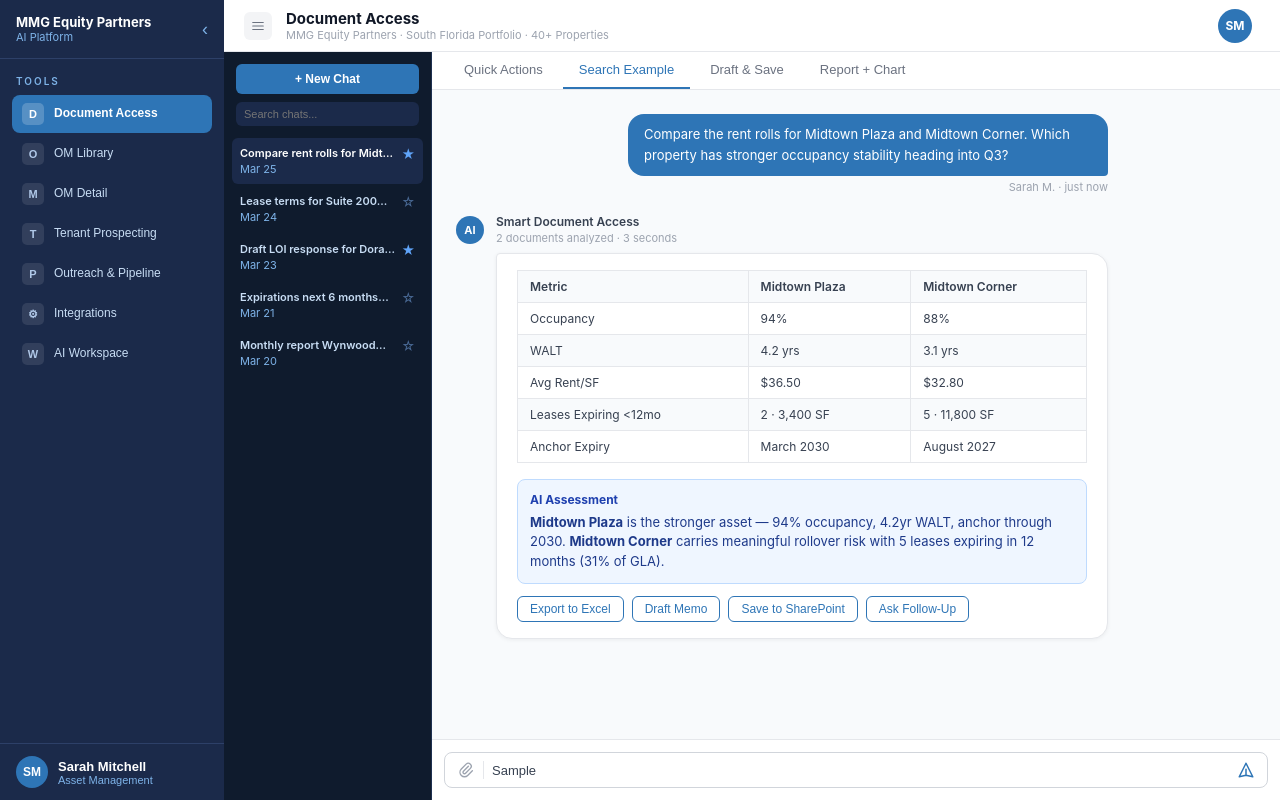
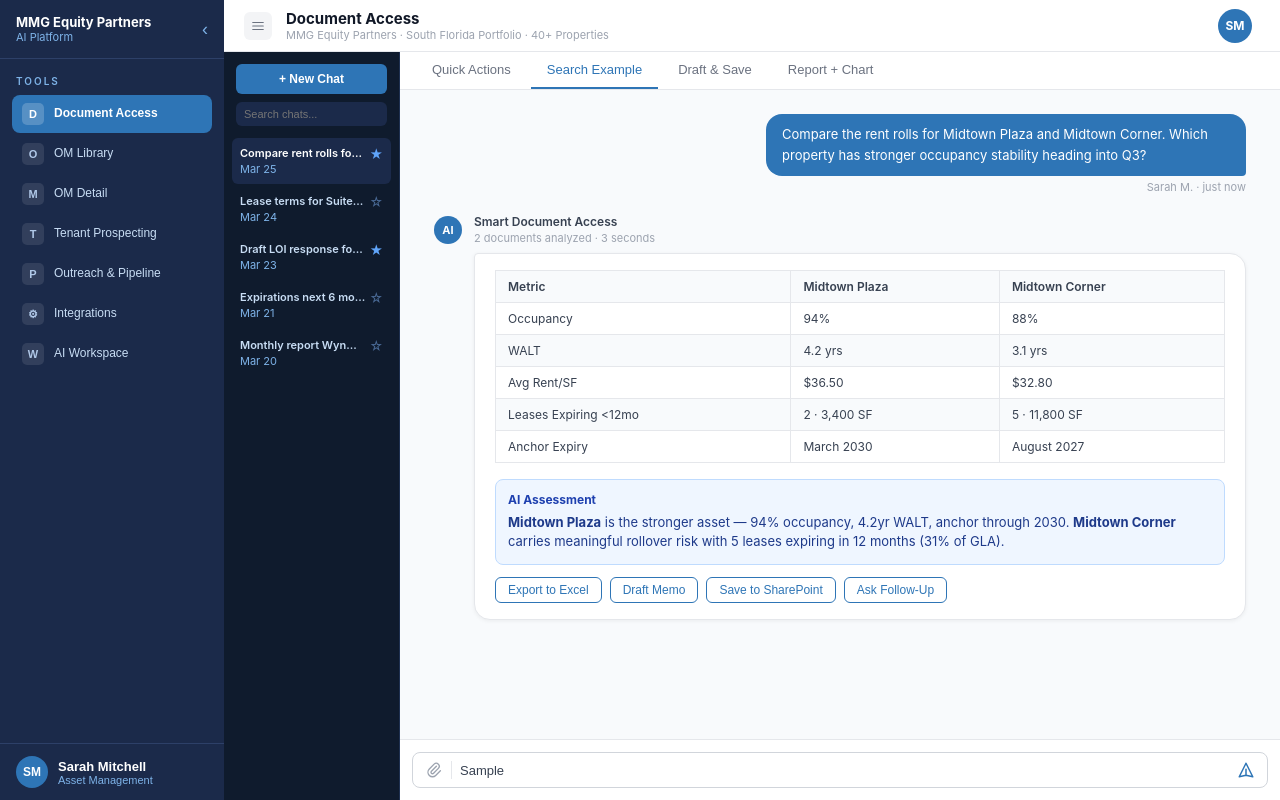
Before and after one commit to Alexvibes123/MMG-MOCK-TOOL, a React (Vite) app: page / in a window 1280 px wide. Both pictures are taken after typing "Sample" into the empty fields and a click on the button "Search Example". Built offline with nearby package versions, Linux system fonts and the light colour scheme.

Commit message:
Update SmartDocAccess.jsx

```diff
--- a/src/pages/SmartDocAccess.jsx
+++ b/src/pages/SmartDocAccess.jsx
@@ -223,8 +223,8 @@ export default function SmartDocAccess() {
 
   return (
     <div style={{ display:"flex", height:"100%" }}>
-      {/* Sidebar chat history */}
-      <div style={{ width:208, flexShrink:0, display:"flex", flexDirection:"column", background:"#0F1B2D", borderRight:"1px solid #1e3050" }}>
+      {/* Sidebar chat history — narrower */}
+      <div style={{ width:176, flexShrink:0, display:"flex", flexDirection:"column", background:"#0F1B2D", borderRight:"1px solid #1e3050" }}>
         <div style={{ padding:12 }}>
           <button style={{ width:"100%", background:"#2E75B6", color:"white", fontSize:12, borderRadius:6, padding:"8px 0", border:"none", fontWeight:600, cursor:"pointer" }}>+ New Chat</button>
           <input style={{ width:"100%", marginTop:8, fontSize:11, borderRadius:6, padding:"6px 8px", outline:"none", background:"#1B2A4A", color:"#c8ddf4", border:"none", boxSizing:"border-box" }} placeholder="Search chats..." />
@@ -254,18 +254,20 @@ export default function SmartDocAccess() {
           ))}
         </div>
 
-        {/* Content */}
-        <div style={{ flex:1, overflowY:"auto" }}>
+        {/* Content — centered with max width so it doesn't stretch too wide */}
+        <div style={{ flex:1, overflowY:"auto", display:"flex", justifyContent:"center" }}>
+          <div style={{ width:"100%", maxWidth:860 }}>
             {activeTab==="actions" && (
               <QuickActionsPanel onAction={p => { setInputVal(p); setActiveTab("search"); }} onUpload={() => setShowUpload(true)} />
             )}
             {activeTab !== "actions" && (
-            <div style={{ padding:24, maxWidth:700 }}>
+              <div style={{ padding:24 }}>
                 {activeTab==="search" && <SearchExample />}
                 {activeTab==="draft"  && <DraftExample />}
                 {activeTab==="report" && <ReportExample />}
               </div>
             )}
+          </div>
         </div>
 
         {/* Input bar */}
```
Lines whose indentation alone changed are shown as unchanged.
